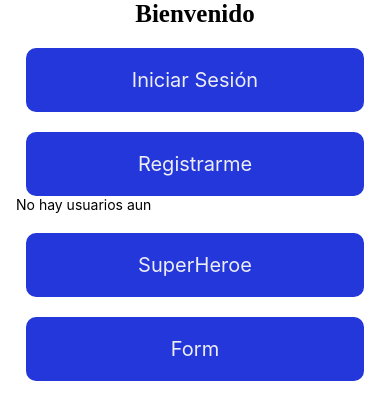
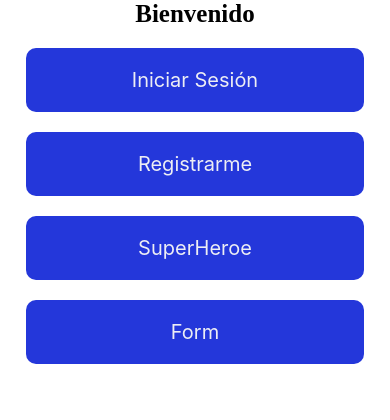
Before and after one commit to RafaelLB1102/Primera-App-moviles, a React Native app: screen / in a window 390 px wide. Shown: the top 420 px of the page. Built offline with nearby package versions, Linux system fonts and the light colour scheme.

Commit message:
# This is a combination of 2 commits. # This is the 1st commit message:
prueba de rebase #1

# This is the commit message #2:

Prueba de rebase #2

```diff
--- a/App.tsx
+++ b/App.tsx
@@ -29,14 +29,8 @@ function App(): JSX.Element {
         onPress={() => setModalRegistro(true)} style={styles.btnStyle}>
         <Text style={styles.btnTxtStyle}>Registrarme</Text>
       </Pressable>
-      <Form2 modalRegistro={modalRegistro} setModalRegistro= {setModalRegistro} users = {users}></Form2>
-      {
-        users.length === 0 ?
-          <Text>No hay usuarios aun</Text>
-          :<FlatList data = {users} renderItem = {({item}) => {
-            return (<User user_item={user_item}></User>)
-          }}/>
-     }
+
+
 
       {/* Sección ventana modal */}
       <Modal animationType="slide" visible={modalVisible}>
```
